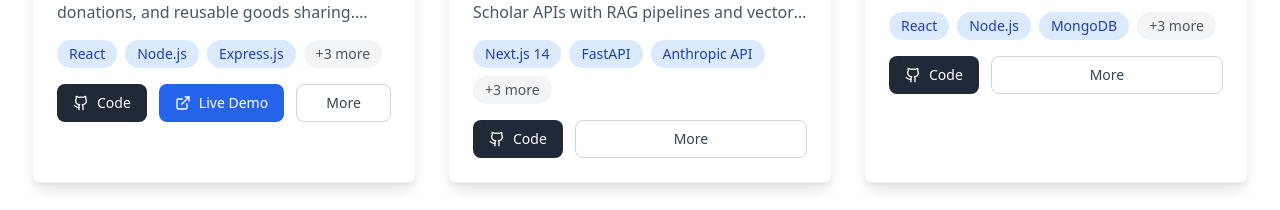
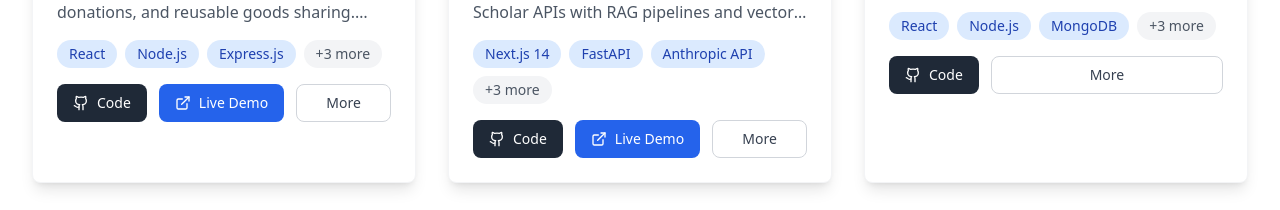
Before and after one commit to Rupesh0204/Portfolio, a React (Vite) app: page / in a window 1280 px wide. Shown: the part 4424-4634 px from the top of the page. Built offline with nearby package versions, Linux system fonts and the light colour scheme.

Commit message:
after completion of 1st stage of my personal project Added it's lve host link

```diff
--- a/src/sections/Projects.tsx
+++ b/src/sections/Projects.tsx
@@ -81,7 +81,7 @@ const Projects: React.FC = () => {
       screenshots: [
       "/Research-Copilot-Pro.png",
       ],
-      //liveUrl: "https://your-weather-demo.com"
+     liveUrl: "https://research-copilot-beryl.vercel.app/"
     },
     {
       id: 3,
```
